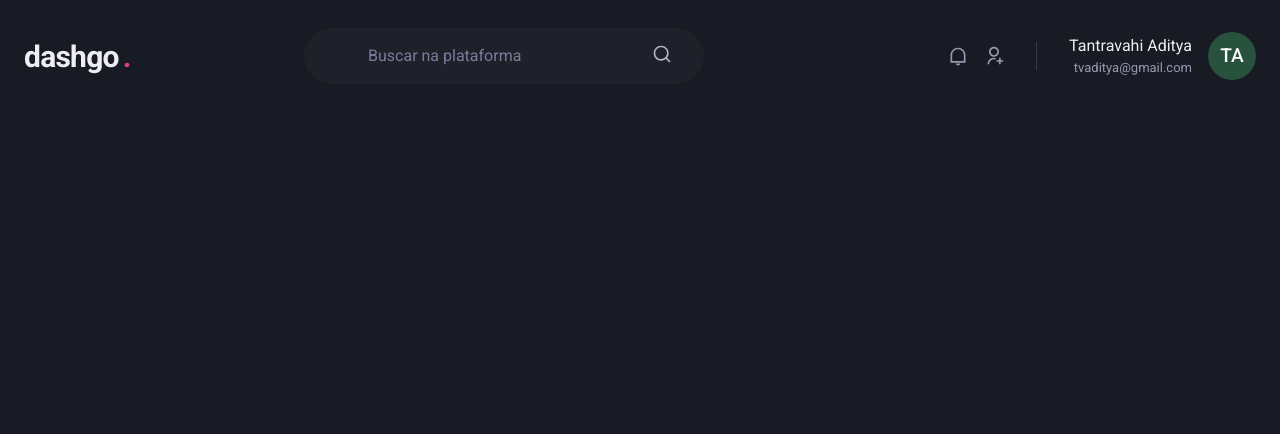
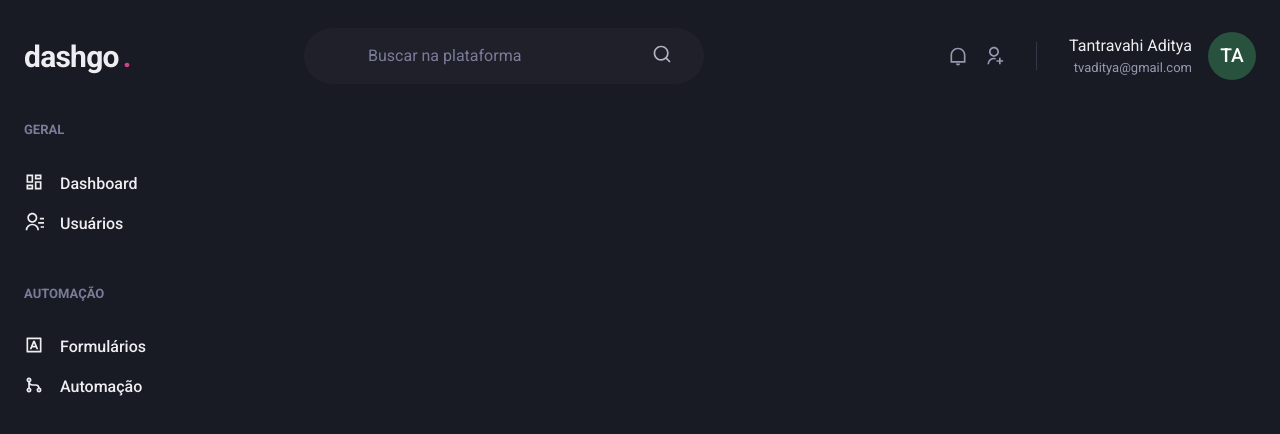
Before and after one commit to tvaditya/dashgo-react, a Next.js app: page /dashboard in a window 1280 px wide. Shown: the top 434 px of the page. Built offline with nearby package versions, Linux system fonts and the light colour scheme.

Commit message:
Sidebar component created

```diff
--- /dev/null
+++ b/src/components/Sidebar.tsx
@@ -0,0 +1,37 @@
+import { Box, Stack, Text, Link, Icon} from "@chakra-ui/react";
+import {RiContactsLine, RiDashboardLine, RiInputMethodLine, RiGitMergeLine} from "react-icons/ri"
+
+export function Sidebar() {
+    return (
+        <Box as={"aside"} w={"64"} mr={"8"}>
+            <Stack spacing={"12"} align={"flex"}>
+                <Box>
+                    <Text fontWeight={"bold"} color={"gray.400"} fontSize={"small"}>GERAL</Text>
+                    <Stack spacing={"4"} mt={"8"} align={"stretch"}>
+                        <Link display={"flex"} align={"center"} >
+                            <Icon as={RiDashboardLine} fontSize={"20"} />
+                            <Text ml={"4"} fontWeight={"medium"}>Dashboard</Text>
+                        </Link>
+                        <Link display={"flex"} align={"center"} >
+                            <Icon as={RiContactsLine} fontSize={"20"} />
+                            <Text ml={"4"} fontWeight={"medium"}>Usuários</Text>
+                        </Link>
+                    </Stack>
+                </Box>
+                <Box>
+                    <Text fontWeight={"bold"} color={"gray.400"} fontSize={"small"}>AUTOMAÇÃO</Text>
+                    <Stack spacing={"4"} mt={"8"} align={"stretch"}>
+                        <Link display={"flex"} align={"center"} >
+                            <Icon as={RiInputMethodLine} fontSize={"20"} />
+                            <Text ml={"4"} fontWeight={"medium"}>Formulários</Text>
+                        </Link>
+                        <Link display={"flex"} align={"center"} >
+                            <Icon as={RiGitMergeLine} fontSize={"20"} />
+                            <Text ml={"4"} fontWeight={"medium"}>Automação</Text>
+                        </Link>
+                    </Stack>
+                </Box>
+            </Stack>
+        </Box>
+    )
+}
--- a/src/pages/dashboard.tsx
+++ b/src/pages/dashboard.tsx
@@ -1,7 +1,15 @@
+import { Flex } from "@chakra-ui/react";
 import {Header} from "../components/Header";
+import { Sidebar } from "../components/Sidebar";
 
 export default function Dashboard() {
     return (
-        <Header/>
+        <Flex direction={"column"} h={"100vh"}>
+            <Header/>
+            <Flex w={"100%"} my={"6"}  maxWidth={1480} mx={"auto"} px={"6"}>
+                <Sidebar/>
+            </Flex>
+        </Flex>
+
     )
 }
```
